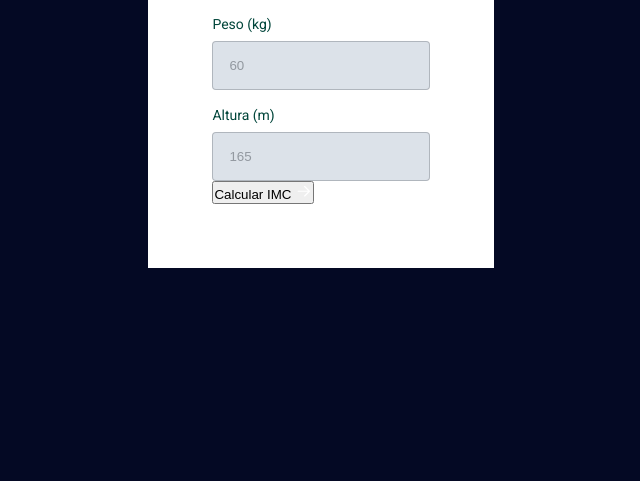
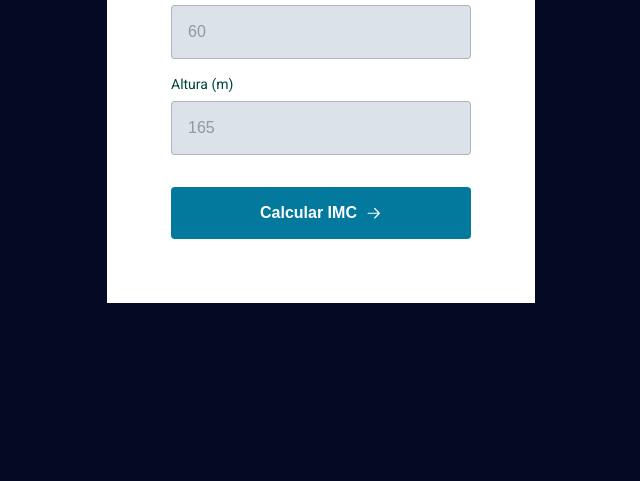
Before and after one commit to EvertonSouza12/IMC, a plain HTML site: page index.html in a window 1280 px wide. Shown: the part 319-800 px from the top of the page, without its empty margins (319-959 px from the left). Drawn offline with Linux system fonts and the light colour scheme.

Commit message:
form CSS finalizado

```diff
--- a/style.css
+++ b/style.css
@@ -14,6 +14,7 @@
     --bd-input: rgba(73, 80, 87, 0.3);
     --tt-placeholder: rgba(73, 80, 87, 0.5);
     --tt-button: white;
+    --bg-button-hover: #01475c;
     --bg-input: #DCE2E9;
     --bg-button: #02799D;
     --bg-error: #f03E3E;
@@ -24,7 +25,11 @@
 body {
     font-family: 'Roboto', sans-serif;
     background-color: #040924;
+}
+
+body, input, button {
     font-size: 1.6rem;
+    line-height: 2rem;
 }
 
 .container {
@@ -46,6 +51,10 @@ body {
     font-size: 3.2rem;
     line-height: 4rem;
     color: var(--tt-heading);
+}
+
+form {
+    width: 30rem;
 }
 
 form h1 {
@@ -79,3 +88,25 @@ form input::placeholder {
 .input-wrapper + .input-wrapper {
     margin-top: 1.6rem;
 }
+
+
+button {
+    margin-top: 3.2rem;
+    padding: 1.6rem;
+    width: 100%;
+    border: none;
+    background-color: var(--bg-button);
+    color: var(--tt-button);
+    display: flex;
+    align-items: center;
+    justify-content: center;
+    gap: .8rem;
+    font-weight: bold;
+    border-radius: .4rem;
+    cursor: pointer;
+    transition: background .3s;
+}
+
+button:hover {
+    background: var(--bg-button-hover);
+}
```
